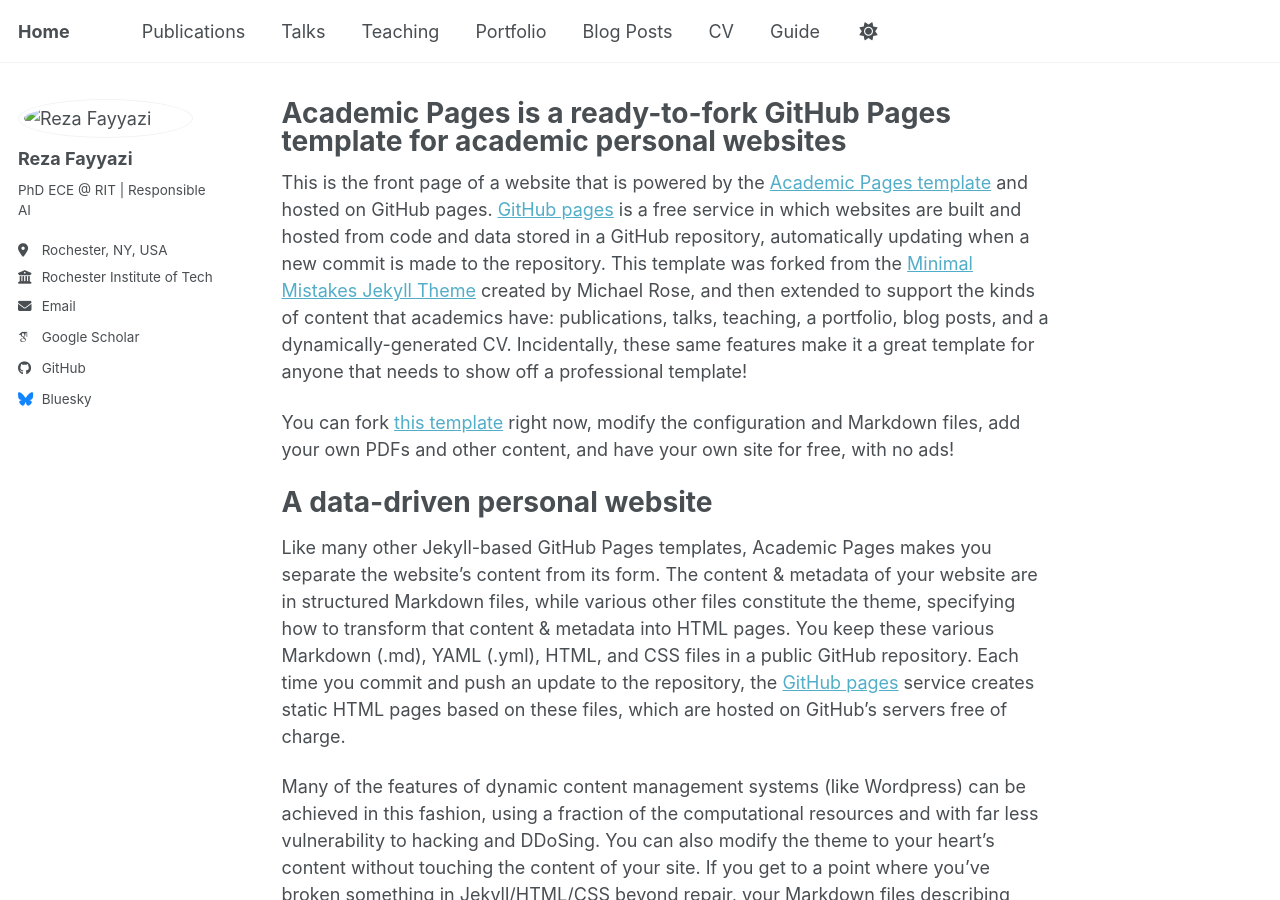
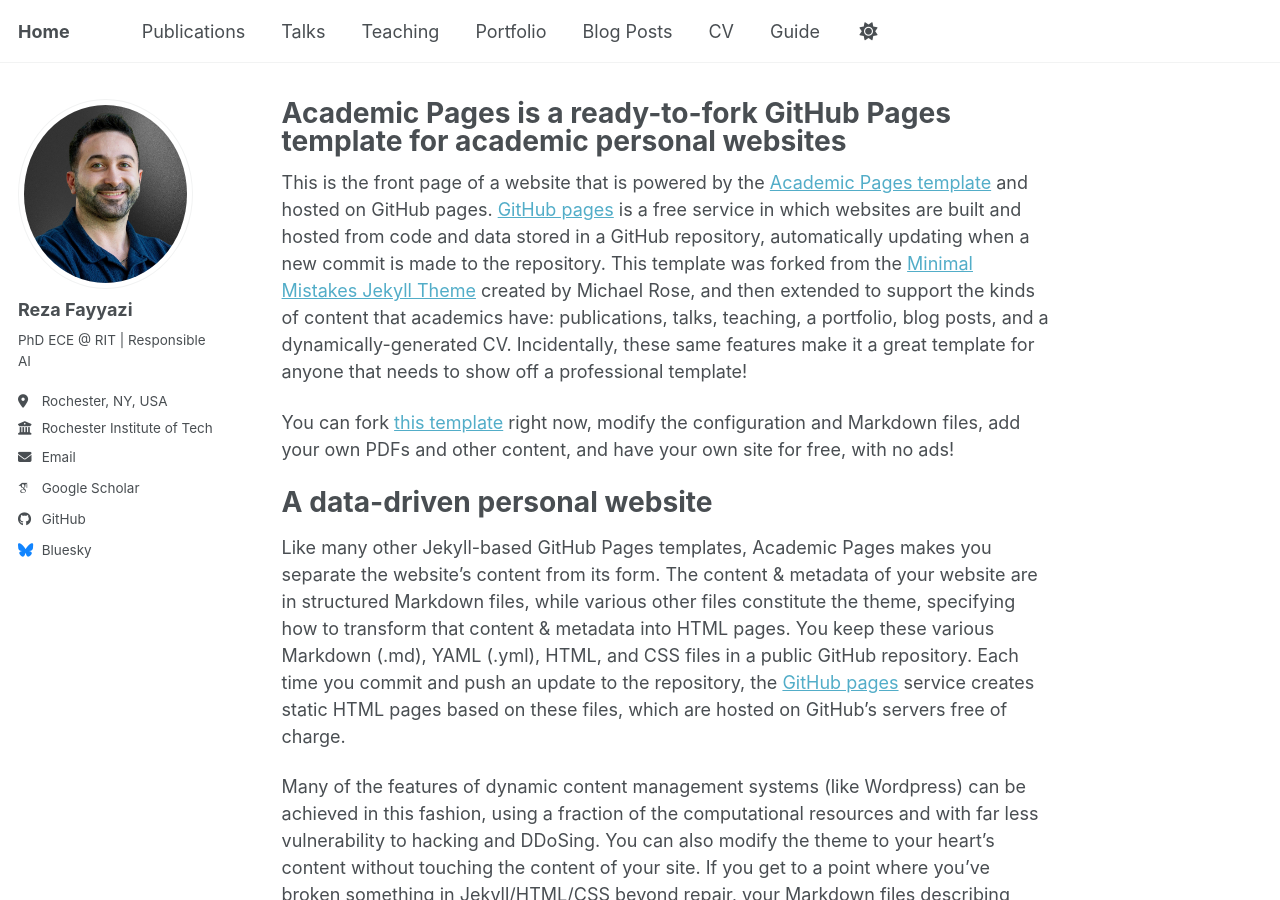
Before and after one commit to RezzFayyazi/RezzFayyazi.github.io, a Jekyll site: the page built from _pages/about.md, in a window 1280 px wide and 900 px high. Built offline with Jekyll 4.4.1, drawn with Linux system fonts in a browser that asks for light colours; some web fonts are replaced; a script bundle is joined from its source files by our own code; library files that are not in the unit come from our copies.

Commit message:
Update avatar path in configuration file

```diff
--- a/_config.yml
+++ b/_config.yml
@@ -23,7 +23,7 @@
 #               Additional customization can be done by editing /_includes/author-profile.html
 author:
   # Biographic information
-  avatar           : "./images/headshot-rez.jpg"
+  avatar           : "headshot-rez.jpg"
   name             : "Reza Fayyazi"
   pronouns         : # example: "she/her"
   bio              : "PhD ECE @ RIT | Responsible AI"
```
